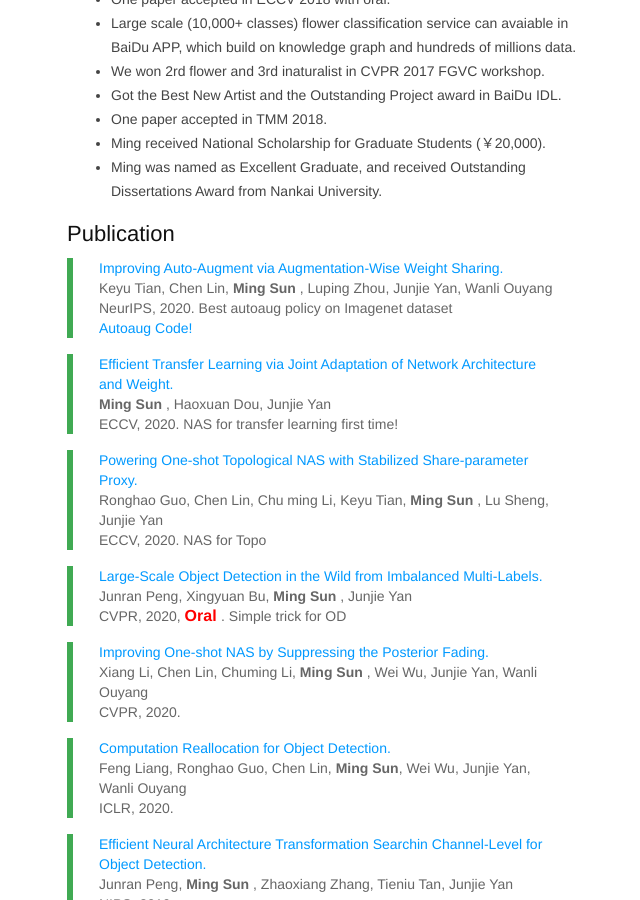
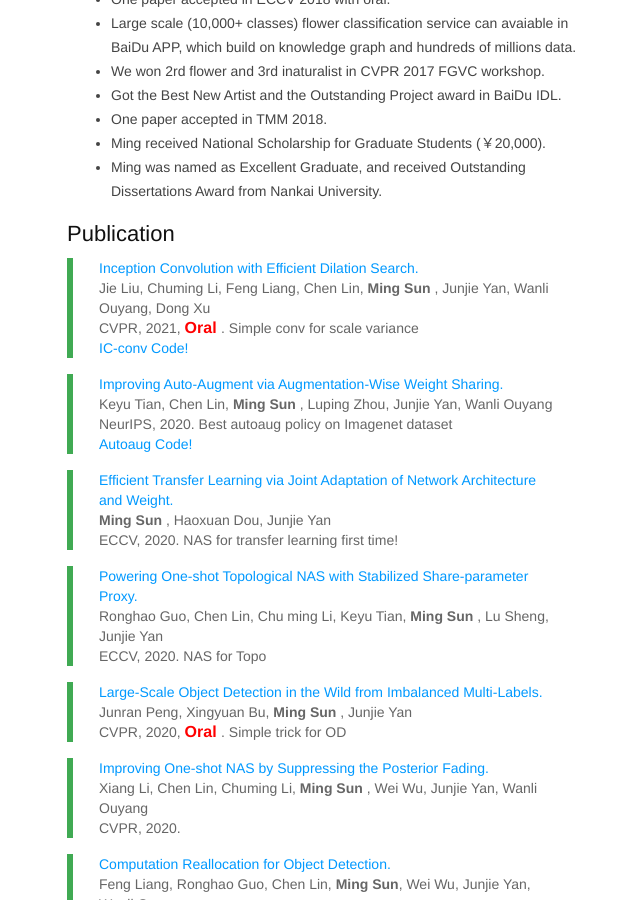
Before and after one commit to msunming/msunming.github.io, a Jekyll site: the page index.html, which Jekyll copies as it is, in a window 1280 px wide and 900 px high, scrolled down 1015 px. Shown: the whole window, without its empty margins (93-733 px from the left). Built offline with Jekyll 4.4.1, drawn with Linux system fonts in a browser that asks for light colours.

Commit message:
Update index.html

```diff
--- a/index.html
+++ b/index.html
@@ -484,7 +484,15 @@ pre .markdown .emphasis {
 	       <h2>Publication</h2>
 		<!-- -->
 
+		<blockquote>
+			<p><a href="https://arxiv.org/abs/2012.13587">
+			Inception Convolution with Efficient Dilation Search.</a><br />
+			Jie Liu, Chuming Li, Feng Liang, Chen Lin, <strong> Ming Sun </strong>, Junjie Yan, Wanli Ouyang, Dong Xu <br />
+			CVPR, 2021, <font size="3" color="red" > <strong> Oral </strong></font>.  Simple conv for scale variance  <br />
+			<a href="https://github.com/yifan123/IC-Conv">IC-conv Code!</a></p>
+		</blockquote>
 
+		<!-- -->
 		<blockquote>
 			<p><a href="https://arxiv.org/abs/2009.14737">
 			Improving Auto-Augment via Augmentation-Wise Weight Sharing.</a><br />
```
